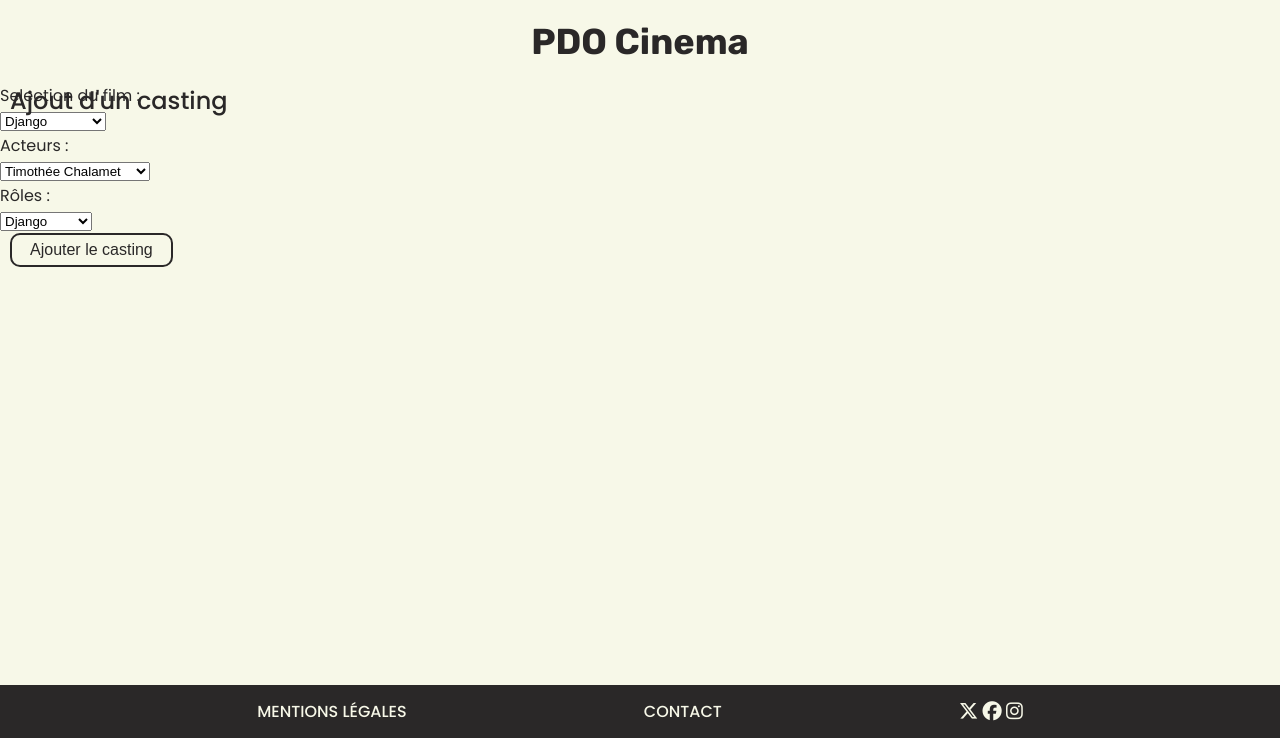
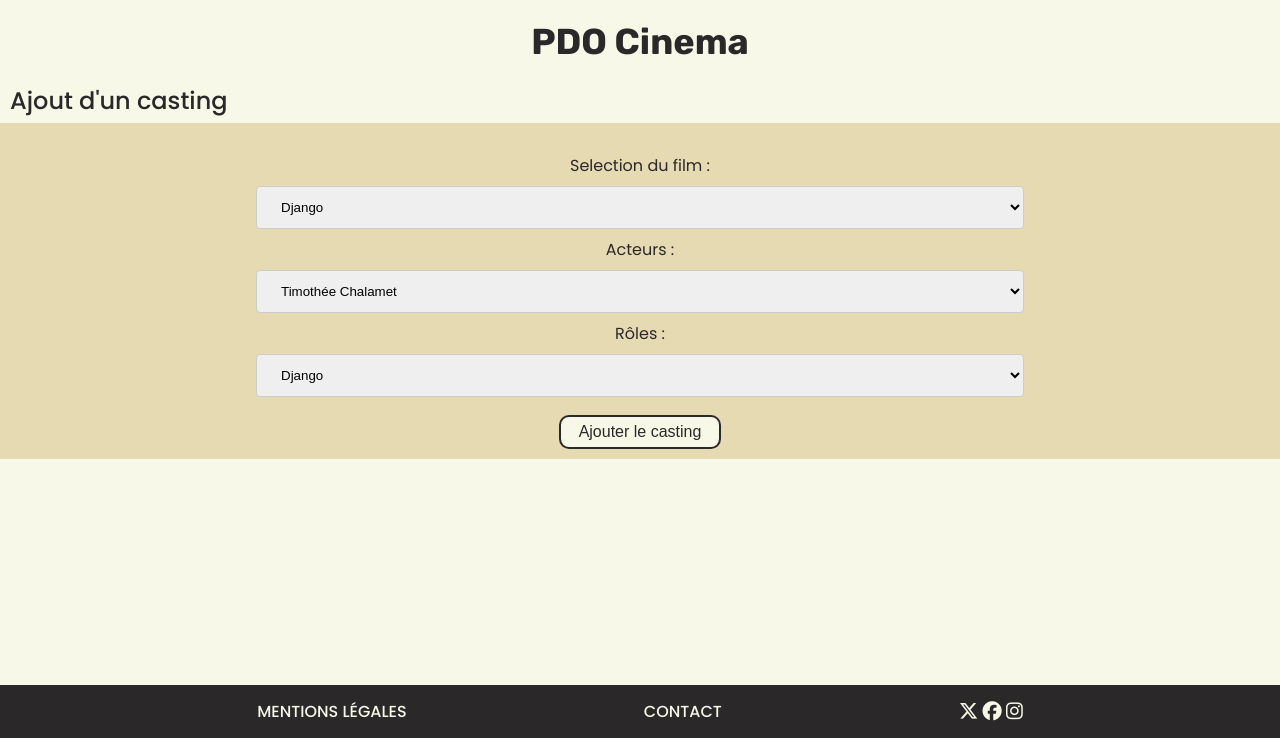
Before and after one commit to ginodalsasso/projet-cinema, a PHP site: page /index.php?action=addCasting in a window 1280 px wide. Shown: the part 62-800 px from the top of the page. Run offline with PHP 8.4, Linux system fonts and the light colour scheme; data comes from the database, SQL or seed files in the repository; some libraries are stand-ins or nearby versions.

Commit message:
forms css

```diff
--- a/controller/GenresController.php
+++ b/controller/GenresController.php
@@ -35,7 +35,7 @@ class GenresController{
         $requeteDetailGenre->execute(["id" => $id]);
 
         $requeteGenre = $pdo->prepare("
-            SELECT f.titre, DATE_FORMAT(parution, '%Y') AS parution, gf.id_genre, g.nom_genre, f.id_film, f.affiche
+            SELECT f.titre, DATE_FORMAT(parution, '%Y') AS parution, gf.id_genre, g.nom_genre, f.id_film, f.affiche, g.nom_genre
             FROM genre_film gf
             INNER JOIN film f ON gf.id_film = f.id_film
             INNER JOIN genre g ON gf.id_genre = g.id_genre
--- a/public/css/style.css
+++ b/public/css/style.css
@@ -191,7 +191,7 @@ h3{
     border-radius: 10px;
     text-align: center;
     padding: 6px 18px;
-    margin: 0 0 10px 10px;
+    margin: 10px;
     background-color: var(--bg-colour);
     display: inline-block;
     cursor: pointer;
@@ -259,6 +259,27 @@ h3{
     justify-content: center;
 }
 
+/*========================================= FORMULAIRES =============================================*/
+section{
+    display:flex;
+    justify-content: center;
+    flex-direction: column;
+    margin-top: 40px;
+}
+.form{
+    padding-top: 30px;
+    text-align:center;
+}
+input[type=text], input[type=number], input[type=date], textarea, select{
+    width: 60%;
+    padding: 12px 20px;
+    margin: 8px 0;
+    /* display: inline-block; */
+    border: 1px solid #ccc;
+    border-radius: 4px;
+    /* box-sizing: border-box; */
+  }
+
 
 /*========================================= MEDIA QUERIES =============================================*/
 @media(max-width:650px){
@@ -286,4 +307,6 @@ h3{
     .open-menu, .close-menu{display: block;}
 
     #check:checked~.menu{right: 0;}
+
+    h2{position: static;}
 }
--- a/view/forms/addActeur.php
+++ b/view/forms/addActeur.php
@@ -3,9 +3,9 @@
 
 
 <!-- formulaire d'ajout d'un acteur -->
-<section class="form">
+<section class="wrapper">
     <!-- action redirigeant vers la méthode du controller -->
-    <form action="index.php?action=addActeur" method="post" enctype="multipart/form-data">
+    <form class="form" action="index.php?action=addActeur" method="post" enctype="multipart/form-data">
         <p><label>Nom :</label></p>
             <input type="text" class="form_item" name="nom" placeholder="Nom" required>
         <p><label>Prenom :</label></p>
--- a/view/forms/addCasting.php
+++ b/view/forms/addCasting.php
@@ -9,8 +9,8 @@ $roles = $choixRole->fetchAll();
 ?>
 
 <!-- formulaire d'ajout d'un casting -->
-<section class="form">
-    <form action="index.php?action=addCasting" method="post" enctype="multipart/form-data">
+<section class="wrapper">
+    <form class="form" action="index.php?action=addCasting" method="post" enctype="multipart/form-data">
 
         <p><label>Selection du film :</label></p>
         <!-- select des films -->
--- a/view/forms/addGenre.php
+++ b/view/forms/addGenre.php
@@ -3,9 +3,9 @@
 
 
 <!-- formulaire d'ajout d'un genre -->
-<section class="form">
+<section class="wrapper">
     <!-- action redirigeant vers la méthode du controller -->
-    <form action="index.php?action=addGenre" method="post">
+    <form class="form" action="index.php?action=addGenre" method="post">
         <p><label>Titre du genre :</label></p>
             <input type="text" class="form_item" name="nom_genre" placeholder="Titre" required>
 
--- a/view/forms/addRealisateur.php
+++ b/view/forms/addRealisateur.php
@@ -3,9 +3,9 @@
 
 
 <!-- formulaire d'ajout d'un réalisateur -->
-<section class="form">
+<section class="wrapper">
     <!-- action redirigeant vers la méthode du controller -->
-    <form action="index.php?action=addRealisateur" method="post" enctype="multipart/form-data">
+    <form class="form" action="index.php?action=addRealisateur" method="post" enctype="multipart/form-data">
         <p><label>Nom :</label></p>
             <input type="text" class="form_item" name="nom" placeholder="Nom" required>
         <p><label>Prenom :</label></p>
--- a/view/forms/addRole.php
+++ b/view/forms/addRole.php
@@ -3,9 +3,9 @@
 
 
 <!-- formulaire d'ajout d'un rôle -->
-<section class="form">
+<section class="wrapper">
     <!-- action redirigeant vers la méthode du controller -->
-    <form action="index.php?action=addRole" method="post">
+    <form class="form" action="index.php?action=addRole" method="post">
         <p><label>Nom du rôle :</label></p>
             <input type="text" class="form_item" name="role_personnage" placeholder="nom du rôle" required>
 
--- a/view/forms/editActeur.php
+++ b/view/forms/editActeur.php
@@ -7,10 +7,9 @@ $acteur = $choixActeur->fetch();
 ?>
 
 <!-- formulaire d'édition d'un acteur -->
-<section class="form">
+<section class="wrapper">
     <!-- action redirigeant vers la méthode du controller -->
-
-    <form action="index.php?action=editActeur&id=<?= $_GET["id"] ?>" method="post" enctype="multipart/form-data">
+    <form class="form" action="index.php?action=editActeur&id=<?= $_GET["id"] ?>" method="post" enctype="multipart/form-data">
         <p><label>Selection de l'acteur :</label></p>
 
 
--- a/view/list/listActeurs.php
+++ b/view/list/listActeurs.php
@@ -2,10 +2,10 @@
 <?php ob_start(); ?>
 
 <!-- Affichage du nombre d'Acteurs -->
-
 <span id="add_btn_position">
     <a href="index.php?action=addActeur" class="add_btn">Ajouter un acteur </a>
 </span>
+
 <div class="cards_list">
     <?php
         foreach($requeteActeurs->fetchAll() as $acteur) { ?>
--- a/view/list/listGenres.php
+++ b/view/list/listGenres.php
@@ -7,7 +7,6 @@
 </span>
 
 <div class="cards_list">
-
     <?php
         foreach($requeteGenres->fetchAll() as $genre) { ?>
             <div class="card_item">
@@ -21,7 +20,8 @@
             </div>
         <?php } ?>
 
-        <p class="count_list">Il y a <?= $requeteGenres->rowCount() ?> Genres</p>
+</div>
+<p class="count_list">Il y a <?= $requeteGenres->rowCount() ?> Genres</p>
 
 <?php
 
--- a/view/list/listRealisateurs.php
+++ b/view/list/listRealisateurs.php
@@ -19,7 +19,8 @@
             </div>
 
         <?php } ?>
-        <p class="count_list">Il y a <?= $requeteRealisateurs->rowCount() ?> réalisateurs</p>
+</div>
+<p class="count_list">Il y a <?= $requeteRealisateurs->rowCount() ?> réalisateurs</p>
 
 <?php
 
--- a/view/list/listRoles.php
+++ b/view/list/listRoles.php
@@ -21,7 +21,8 @@
             </div>
         <?php } ?>
 
-    <p class="count_list">Il y a <?= $requeteRoles->rowCount() ?> Rôles</p>
+</div>
+<p class="count_list">Il y a <?= $requeteRoles->rowCount() ?> Rôles</p>
 <?php
 
 // Définition des titres pour la vue
```
Also changed, not shown: view/detail/detailActeur.php (+4 -4 lines), view/detail/detailFilm.php (+24 -28 lines), view/detail/detailGenre.php (+1 -12 lines), view/forms/addFilm.php (+3 -4 lines), view/list/listFilms.php (indentation only), 2 other files. Lines whose indentation alone changed are shown as unchanged.
